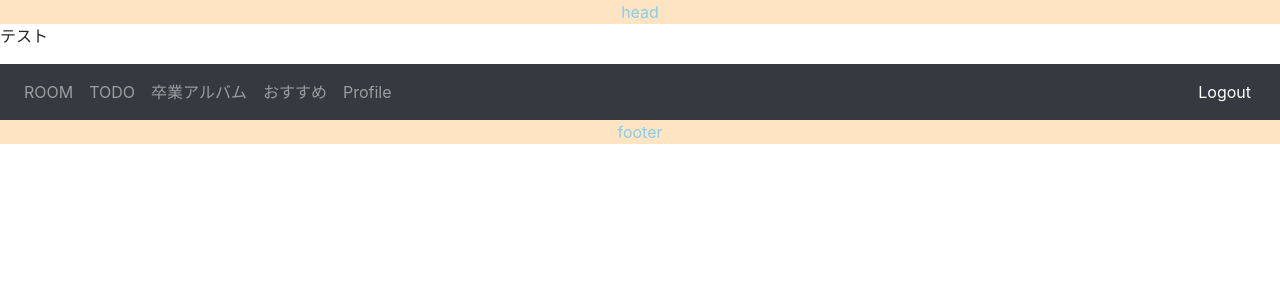
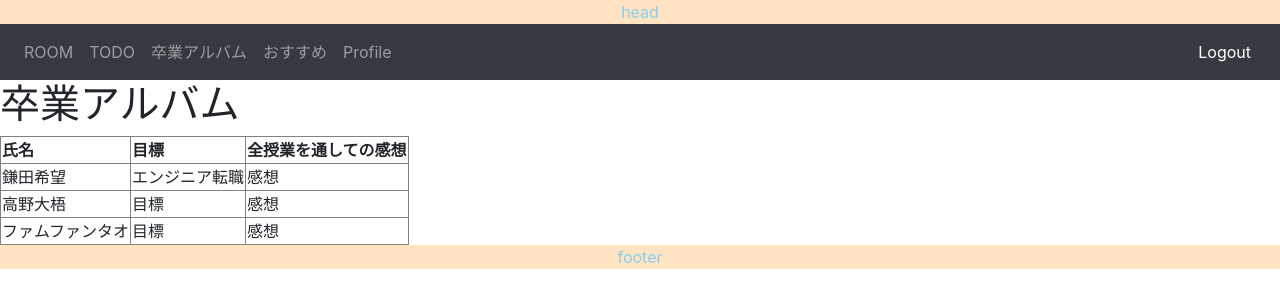
Before and after one commit to thao0108/chatAppTeam, a React (Create React App) app: page /album in a window 1280 px wide. Shown: the top 308 px of the page. Built offline with nearby package versions, Linux system fonts and the light colour scheme; no server answers.

Commit message:
アルバム

```diff
--- a/src/App.js
+++ b/src/App.js
@@ -14,18 +14,19 @@ import { AuthProvider } from './AuthService'
 import LoggedInRoute from './LoggedInRoute'
 import classes from './style.module.css'
 import Menubar from './Menubar'
+import Writings from './writings/Writings'
 
 
 const App = () => {
     return (
         <>
             <header className={classes.App}>head</header>
-            <p>テスト</p>
             <AuthProvider>
                 <Router>
-                <Menubar/>
+                    <Menubar />
                     <Switch>
                         <LoggedInRoute exact path='/' component={Room} />
+                        <Route exact path='/album' component={Writings} />
                         <Route exact path='/recommend' component={TabList} />
                         <Route exact path='/Login' component={Login} />
                         <Route exact path='/SignUp' component={SignUp} />
--- a/src/pages/Room.js
+++ b/src/pages/Room.js
@@ -1,7 +1,6 @@
 import React, { useEffect, useState, useContext } from 'react'
 import firebase from '../config/firebase'
 import { AuthContext } from '../AuthService'
-import classes from '../style.module.css'
 
 const Room = () => {
     const [messages, setMessages] = useState(null)
@@ -42,7 +41,6 @@ const Room = () => {
 
     return (
         <>
-            <button className={classes.Room} onClick={() => firebase.auth().signOut()}>Logout</button>
             <h1>Room</h1>
             <ul>
                 <li>
--- /dev/null
+++ b/src/writings/Writings.js
@@ -0,0 +1,24 @@
+import React from 'react';
+
+const Writings = () => {
+    return (
+        <>
+            <h1>卒業アルバム</h1>
+            <table border='1'>
+                <tr><th>氏名</th>
+                    <th>目標</th>
+                    <th>全授業を通しての感想</th></tr>
+                <tr><td>鎌田希望</td>
+                    <td>エンジニア転職</td>
+                    <td>感想</td></tr>
+                <tr><td>高野大梧</td>
+                    <td>目標</td>
+                    <td>感想</td></tr>
+                <tr><td>ファムファンタオ</td>
+                    <td>目標</td>
+                    <td>感想</td></tr>
+            </table>
+        </>
+    )
+}
+export default Writings
```
